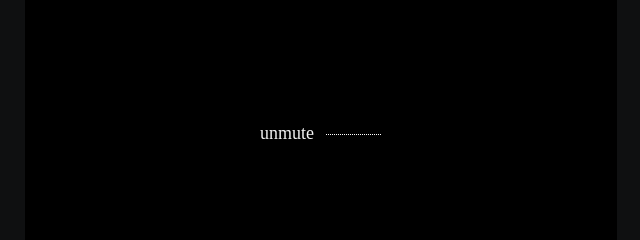
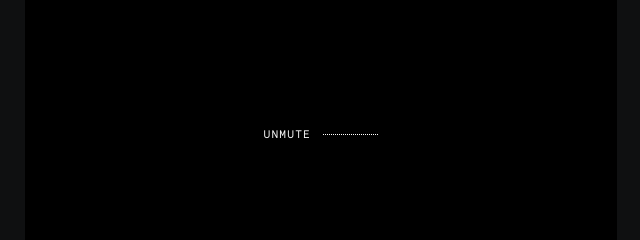
Before and after one commit to Nadjakoroleva/lab, a Gatsby site: page / in a window 1280 px wide. Shown: the part 1920-2160 px from the top of the page, 631-1271 px from the left. Built offline with nearby package versions, Linux system fonts and the light colour scheme; Gatsby itself is replaced by a stand-in of ours; a web font is replaced by a local one.

Commit message:
мелкие правки

```diff
--- a/src/components/mute.js
+++ b/src/components/mute.js
@@ -492,15 +492,24 @@ const Volume = styled.div`
   }
 `;
 const Line = styled.div``;
-const MuteText = styled.p`
+const MuteText = styled.div`
   color: #f3f3f3;
-  margin-top: -2px;
-  font-family: 'Apercu Mono';
+  margin-top: 2px;
+  letter-spacing: 0.06em;
+  font-size: 11px;
+  line-height: 18px;
+  text-transform: uppercase;
+  font-family: 'Arrival Mono';
   display: flex;
 `;
 
-const Unmute = styled.p`
-  font-family: 'Apercu Mono';
+const Unmute = styled.div`
+  color: #f3f3f3;
+  font-family: 'Arrival Mono';
+  letter-spacing: 0.06em;
+  font-size: 11px;
+  line-height: 18px;
+  text-transform: uppercase;
   opacity: ${({ isMuted }) => (isMuted ? 1 : 0)};
   transition: opacity 0.3s cubic-bezier(0.76, 0, 0.24, 1);
 `;
```
Also changed, not shown: 1 other file.
